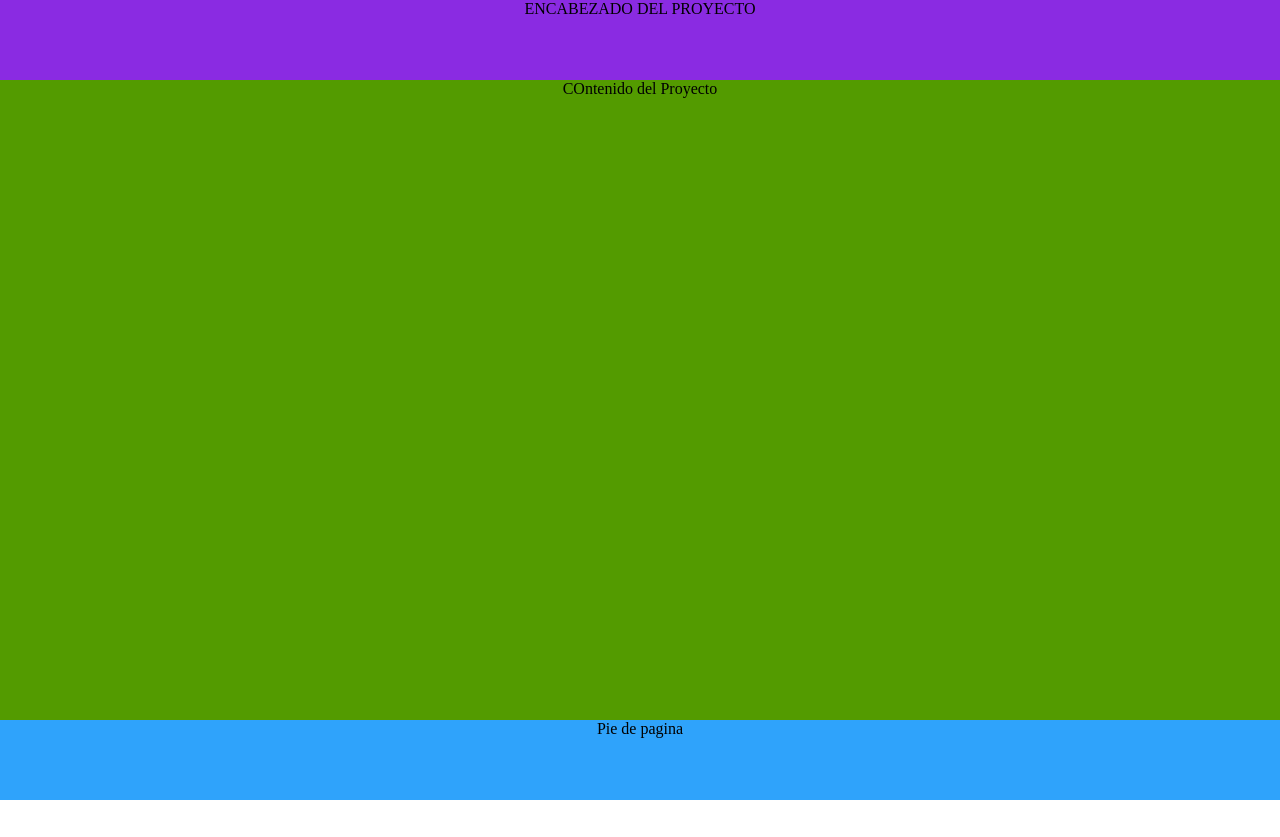
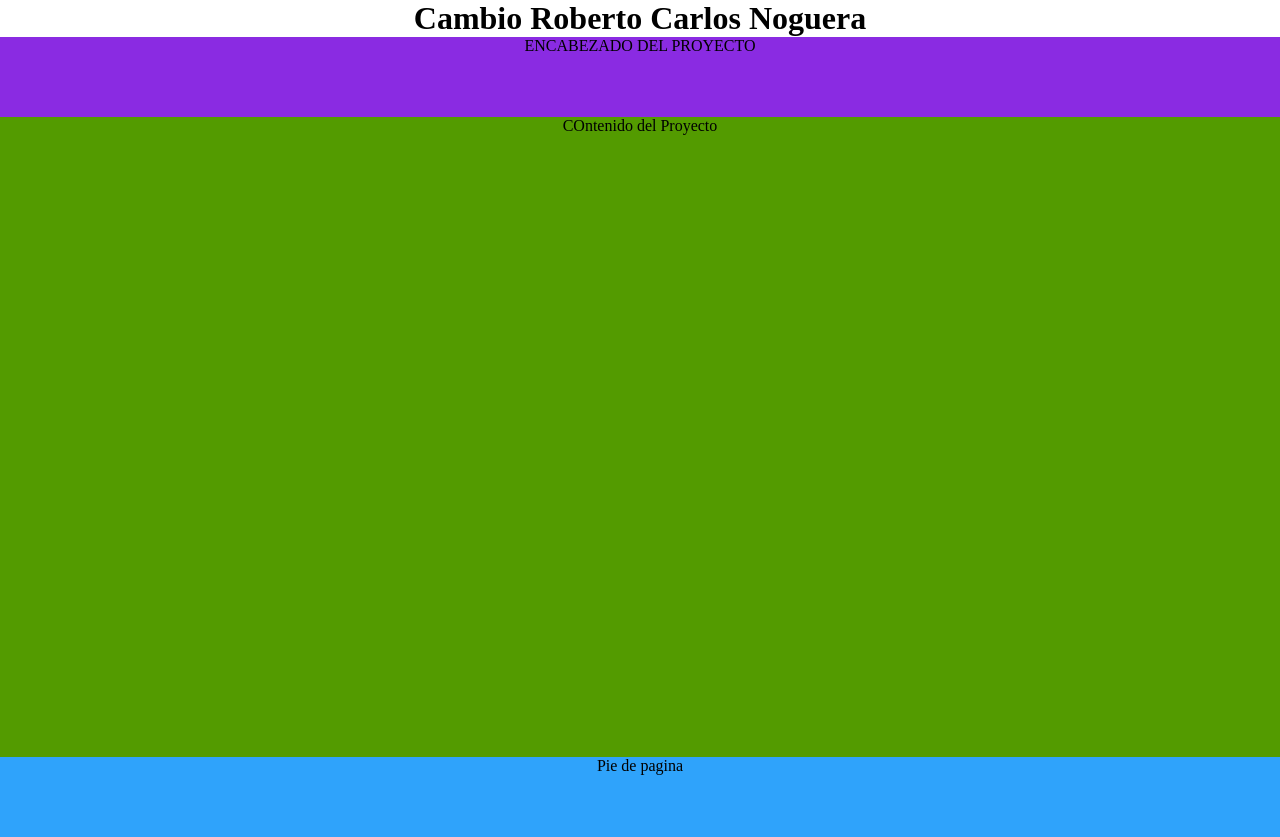
Before and after one commit to ortizpablos1/pruebaWeb, a plain HTML site: page inde.html in a window 1280 px wide. Before the commit the page ends 800 px from the top, so only its background shows below. Drawn offline with Linux system fonts and the light colour scheme.

Commit message:
Cambio Roberto Carlos Noguera Cordoba

```diff
--- a/inde.html
+++ b/inde.html
@@ -8,6 +8,7 @@
     <title>Document</title>
   </head>
   <body>
+    <h1>Cambio Roberto Carlos Noguera</h1>
     <header>ENCABEZADO DEL PROYECTO</header>
     <main>COntenido del Proyecto</main>
     <footer>Pie de pagina</footer>
```
